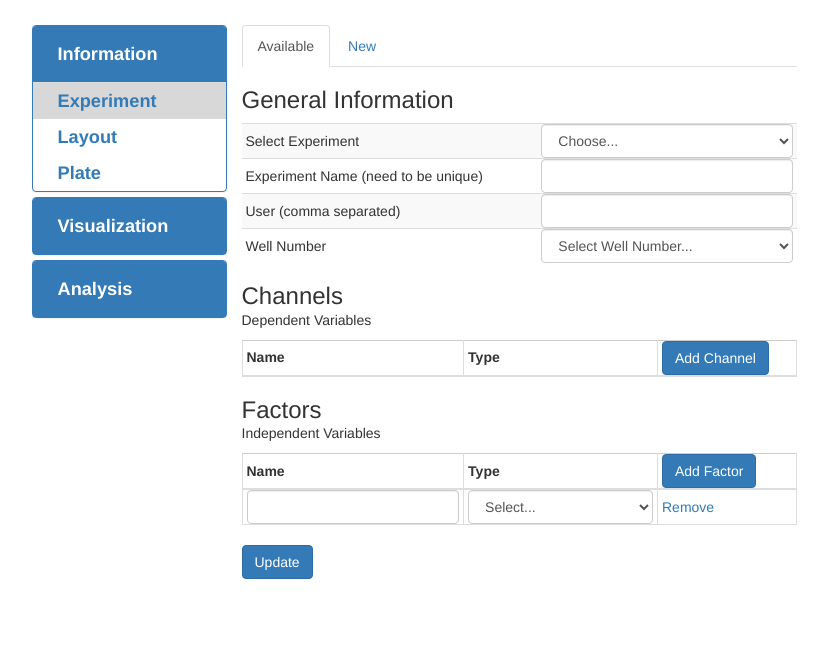
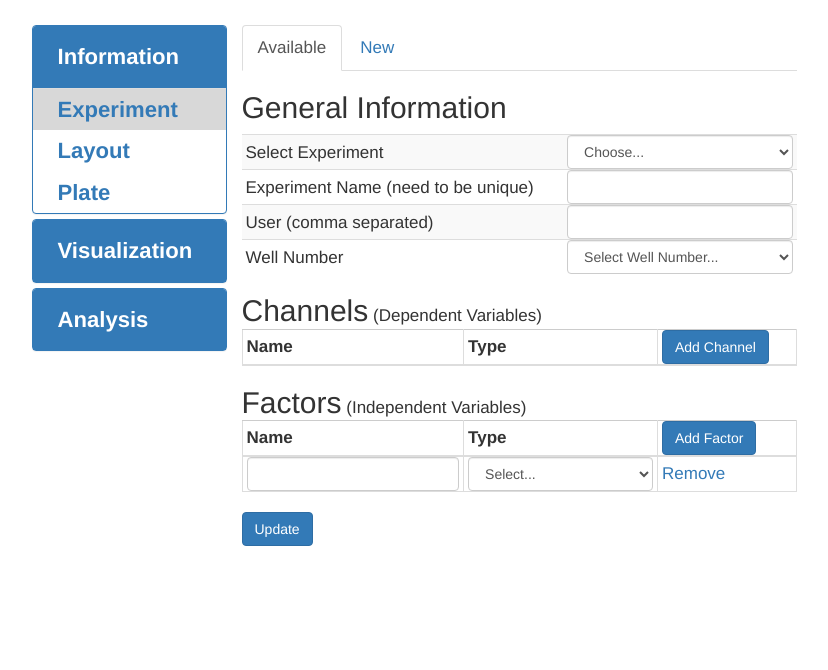
Before and after one commit to gaoce/TimeVis, a Flask app: page / in a window 1280 px wide; the page is wider, and only the part inside the window is pictured. Shown: the top 670 px of that part, without its empty margins (121-949 px from the left). Run offline with Flask 2, Linux system fonts and the light colour scheme; tables that the repository leaves empty hold one stand-in row (values such as "Sample post"); lists and menus that the app fills with data are empty; parts of the project's set-up code (start-up, migrations or seed data) failed here and were passed over; some libraries are stand-ins or nearby versions.

Commit message:
Enlarge font

```diff
--- a/timevis/static/css/main.css
+++ b/timevis/static/css/main.css
@@ -1,3 +1,6 @@
+body {
+    font-size: 170%;
+}
 /*
  * Clear the top of container
  */
@@ -45,7 +48,7 @@ div.fix-600 {
 /*
  * Float title
  */
-h3.table-title, p.table-title {
+h2.table-title, h3.table-title, p.table-title {
     display: inline;
 }
 
--- a/timevis/templates/exp.html
+++ b/timevis/templates/exp.html
@@ -14,7 +14,7 @@
     <div class="row">
         <div class="col-md-6 fix-600">
             <div class="sep"></div>
-            <h3>General Information</h3>
+            <h2>General Information</h2>
             <div class="sep"></div>
             <table class="table table-striped">
                 <tbody>
@@ -41,8 +41,8 @@
                 </tbody>
             </table>
 
-            <h3 class="table-title">Channels</h3>
-            <p>Dependent Variables</p>
+            <h2 class="table-title">Channels</h2>
+            <p class="table-title">(Dependent Variables)</p>
             <table class="table table-bordered">
                 <thead>
                     <tr>
@@ -54,7 +54,7 @@
                 <tbody data-bind='foreach: exp_chnl'>
                     <tr>
                         <td>
-                            <p class="plain"><input class="form-control" data-bind="value: 'name'" /></p>
+                            <p class="plain"><input class="form-control" data-bind="value: name" /></p>
                         </td>
                         <td> Decimal </td>
                         <td>
@@ -64,8 +64,8 @@
                 </tbody>
             </table>
 
-            <h3 class="table-title">Factors</h3>
-            <p>Independent Variables</p>
+            <h2 class="table-title">Factors</h2>
+            <p class="table-title">(Independent Variables)</p>
             <table class="table table-bordered" width="70%">
                 <thead>
                     <tr>
@@ -81,7 +81,7 @@
                             <p class="plain"><input class="form-control" data-bind="value: name" /></p>
                         </td>
                         <td>
-                            <select class="form-control" data-bind='options: $parent.var_types, optionsCaption: "Select...", value: $parent.type'> </select>
+                            <select class="form-control" data-bind='options: $parent.var_types, optionsCaption: "Select...", value: type'> </select>
                         </td>
                         <td>
                             <a href='#' data-bind='click: $parent.del_fact'>Remove</a>
@@ -89,7 +89,7 @@
                     </tr>
                 </tbody>
             </table>
-            <button class="btn btn-primary" data-bind="visible:fun()=='old'">Update</button>
+            <button class="btn btn-primary" data-bind="visible:fun()=='old', click: update_exp">Update</button>
             <button class="btn btn-primary" data-bind="visible:fun()=='new'">Add</button>
         </div> <!-- col-md-x -->
     </div> <!-- row -->
```
